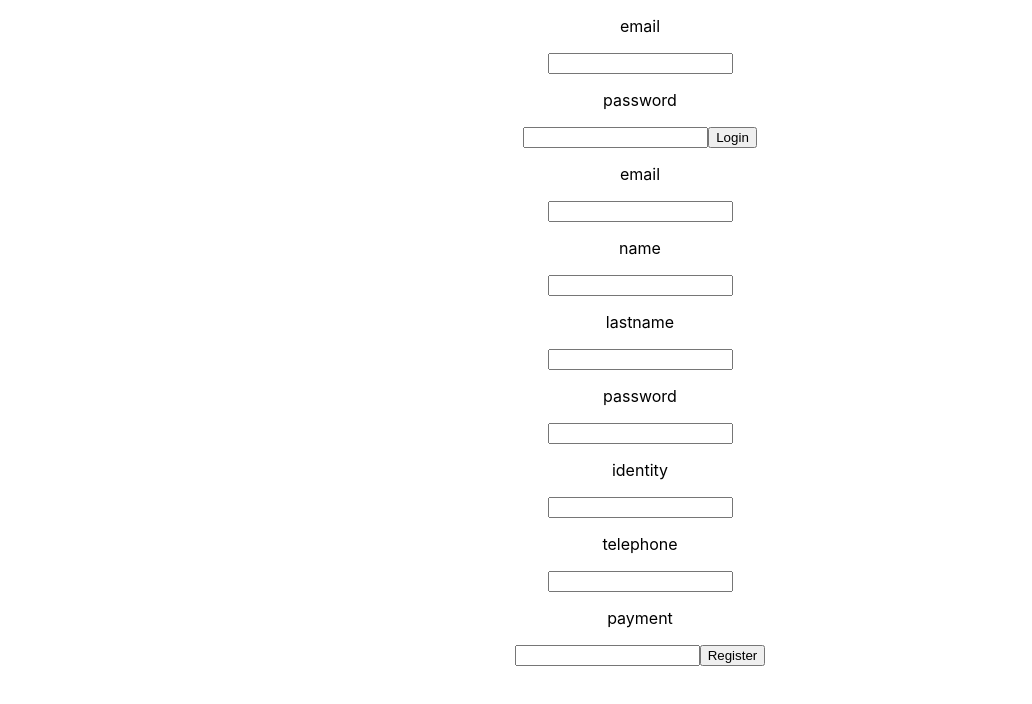
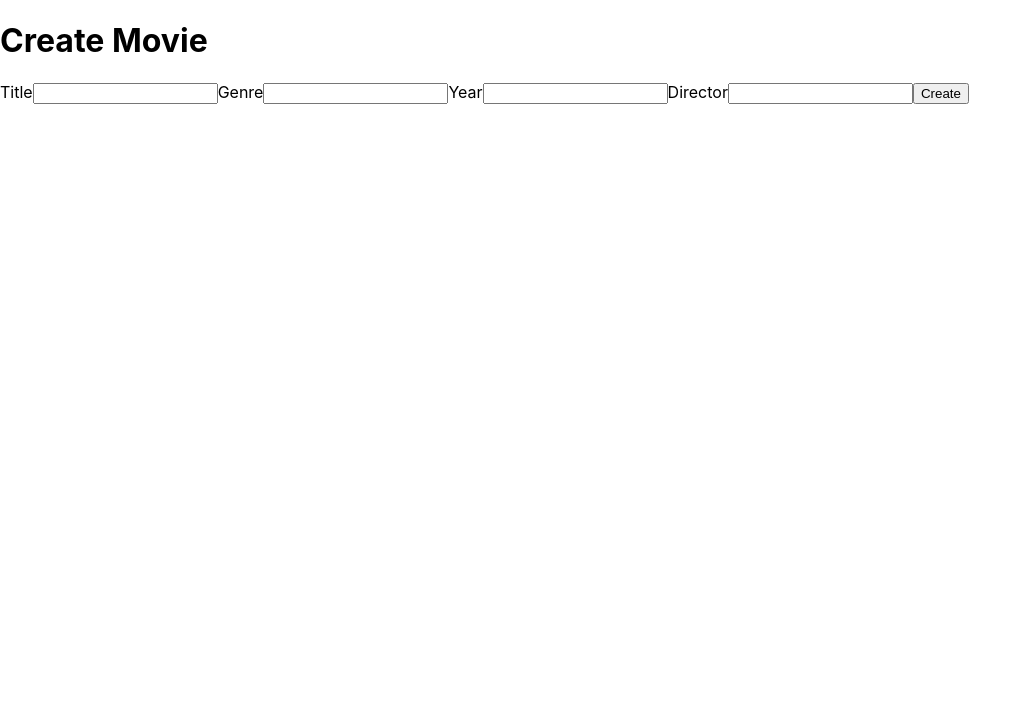
Before and after one commit to pieshna/cine-ui, a React (Create React App) app: page /movie/create in a window 1280 px wide. Shown: the top 704 px of the page, without its empty margins (0-1032 px from the left). Built offline with nearby package versions, Linux system fonts and the light colour scheme.

Commit message:
Agregamos react-router-dom y creamos vistas de peliculas

```diff
--- a/package.json
+++ b/package.json
@@ -8,6 +8,7 @@
     "@testing-library/user-event": "^13.5.0",
     "react": "^18.2.0",
     "react-dom": "^18.2.0",
+    "react-router-dom": "^6.3.0",
     "react-scripts": "5.0.1",
     "web-vitals": "^2.1.4"
   },
--- a/src/App.js
+++ b/src/App.js
@@ -1,15 +1,11 @@
 import logo from './logo.svg';
 import './App.css';
-import Login from './auth/Login';
-import Register from './auth/Register';
+import routes from './Routes/Routes';
+import { useRoutes } from 'react-router-dom';
 
 function App() {
-  return (
-    <div className="App">
-      <Login />
-      <Register />
-    </div>
-  );
+const element = useRoutes(routes);
+return element;
 }
 
 export default App;
--- /dev/null
+++ b/src/Routes/Routes.js
@@ -0,0 +1,35 @@
+import Login from "../auth/Login";
+import Register from "../auth/Register";
+import List from "../movies/List"
+import Create from "../movies/Create"
+
+const routes = [
+    {
+        path: "/",
+        element: <Login />,
+        exact: true
+    },
+    {
+        path: "/login",
+        element: <Login />,
+        exact: true
+    },
+    {
+        path: "/register",
+        element: <Register />,
+        exact: true
+    },
+    {
+        path: "/movie/list",
+        element: <List />,
+        exact: true
+    },
+    {
+        path: "/movie/create",
+        element: <Create />,
+        exact: true
+    },
+
+];
+
+export default routes;
--- a/src/index.js
+++ b/src/index.js
@@ -3,12 +3,13 @@ import ReactDOM from 'react-dom/client';
 import './index.css';
 import App from './App';
 import reportWebVitals from './reportWebVitals';
+import { BrowserRouter } from 'react-router-dom';
 
 const root = ReactDOM.createRoot(document.getElementById('root'));
 root.render(
-  <React.StrictMode>
+  <BrowserRouter>
     <App />
-  </React.StrictMode>
+  </BrowserRouter>
 );
 
 // If you want to start measuring performance in your app, pass a function
--- /dev/null
+++ b/src/movies/Create.js
@@ -0,0 +1,52 @@
+import React, { useState } from 'react';
+import { Navigate } from 'react-router-dom';
+
+function Create() {
+    const [title, setTitle] = useState('');
+    const [genre, setGenre] = useState('');
+    const [year, setYear] = useState('');
+    const [director, setDirector] = useState('');
+    const [error, setError] = useState('');
+    const [redirect, setRedirect] = useState(false);
+
+    const handleSubmit = (e) => {
+        e.preventDefault();
+        const movie = { title, genre, year, director };
+        fetch('http://localhost:4000/movie/create', {
+            method: 'POST',
+            headers: { "Content-Type": "application/json" },
+            body: JSON.stringify(movie)
+        })
+            .then(res => res.json())
+            .then(data => {
+                if (data.error) {
+                    setError(data.error);
+                } else {
+                    setRedirect(true);
+                }
+            })
+    }
+
+    if (redirect) {
+        return <Navigate to="/movie/list" />
+    }
+
+    return (
+        <div>
+            <h1>Create Movie</h1>
+            <form onSubmit={handleSubmit}>
+                <label>Title</label>
+                <input type="text" value={title} onChange={(e) => setTitle(e.target.value)} />
+                <label>Genre</label>
+                <input type="text" value={genre} onChange={(e) => setGenre(e.target.value)} />
+                <label>Year</label>
+                <input type="text" value={year} onChange={(e) => setYear(e.target.value)} />
+                <label>Director</label>
+                <input type="text" value={director} onChange={(e) => setDirector(e.target.value)} />
+                <button type="submit">Create</button>
+            </form>
+        </div>
+    )
+}
+
+export default Create;
--- /dev/null
+++ b/src/movies/List.js
@@ -0,0 +1,59 @@
+//list a movie by api call to backend and display the movie details in a table with links to update and delete the movie from the database
+//the items in the table are: title, genre, year, director
+//the links in the table are: update, delete and add movie
+//when add movie is clicked, show the create form that is imported from src\movies\Create.js and when is submited show this page with the new movie added to the list
+
+import React, { useState, useEffect } from 'react';
+import { Link } from 'react-router-dom';
+import Create from './Create';
+
+function List() {
+    const [movies, setMovies] = useState([]);
+    const [error, setError] = useState('');
+
+    useEffect(() => {
+        fetch('http://localhost:4000/movie/list')
+            .then(res => res.json())
+            .then(data => {
+                console.log(data);
+                if (data.error) {
+                    setError(data.error);
+                } else {
+                    setMovies(data);
+                }
+            })
+    }, [])
+
+    return (
+        <div>
+            <h1>Movies</h1>
+            <table>
+                <thead>
+                    <tr>
+                        <th>Title</th>
+                        <th>Genre</th>
+                        <th>Year</th>
+                        <th>Director</th>
+                        <th>Update</th>
+                        <th>Delete</th>
+                    </tr>
+                </thead>
+                <tbody>
+                    {movies.map(movie => (
+                        <tr key={movie._id}>
+                            <td>{movie.title}</td>
+                            <td>{movie.genre}</td>
+                            <td>{movie.year}</td>
+                            <td>{movie.director}</td>
+                            <td><Link to={`/movie/update/${movie._id}`}>Update</Link></td>
+                            <td><Link to={`/movie/delete/${movie._id}`}>Delete</Link></td>
+                        </tr>
+                    ))}
+                </tbody>
+            </table>
+            <Link to="/movie/create">Add Movie</Link>
+        </div>
+    )
+}
+
+export default List;
```
Also changed, not shown: 1 other file (tests, documents, lock files or other folders).
